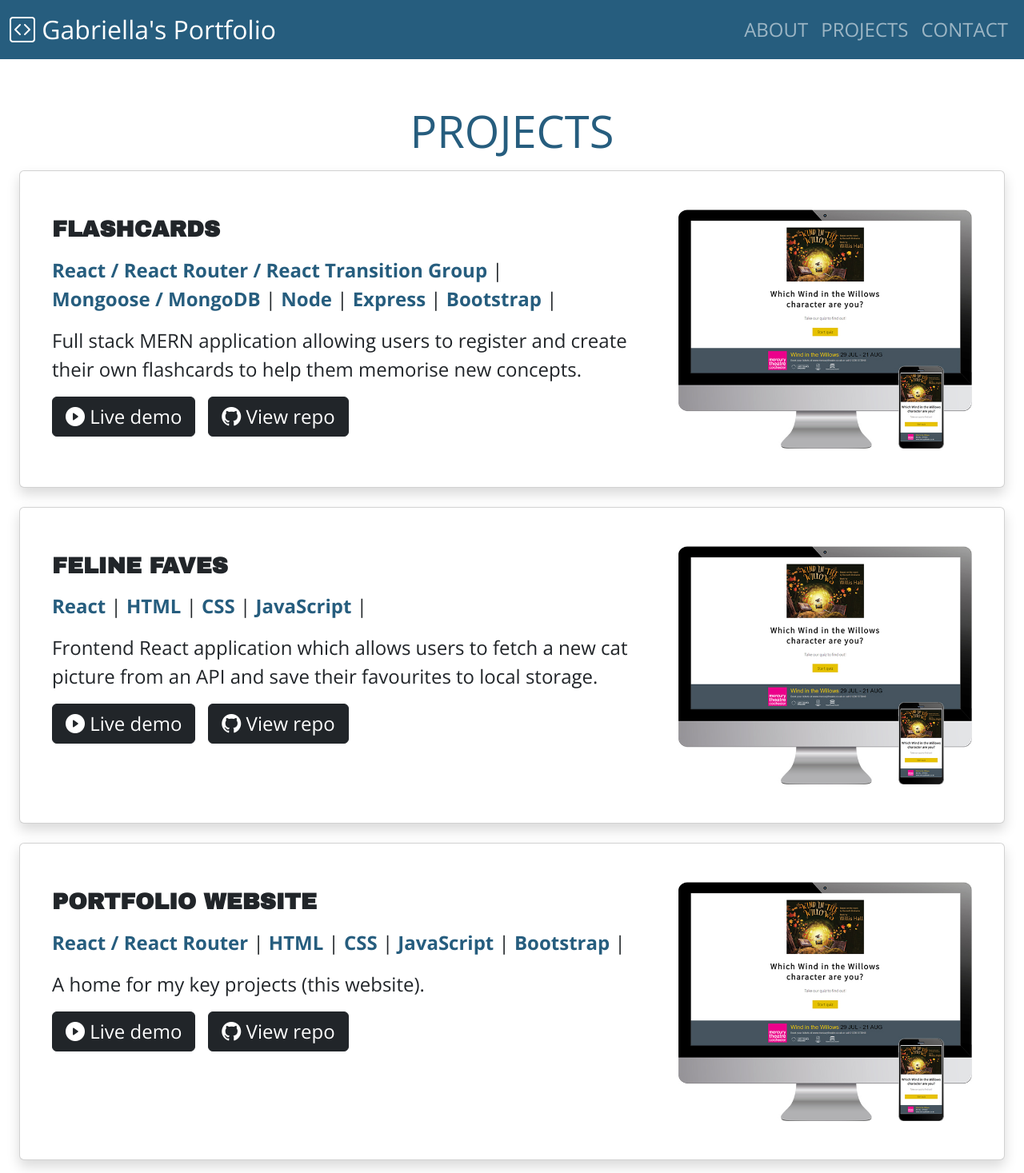
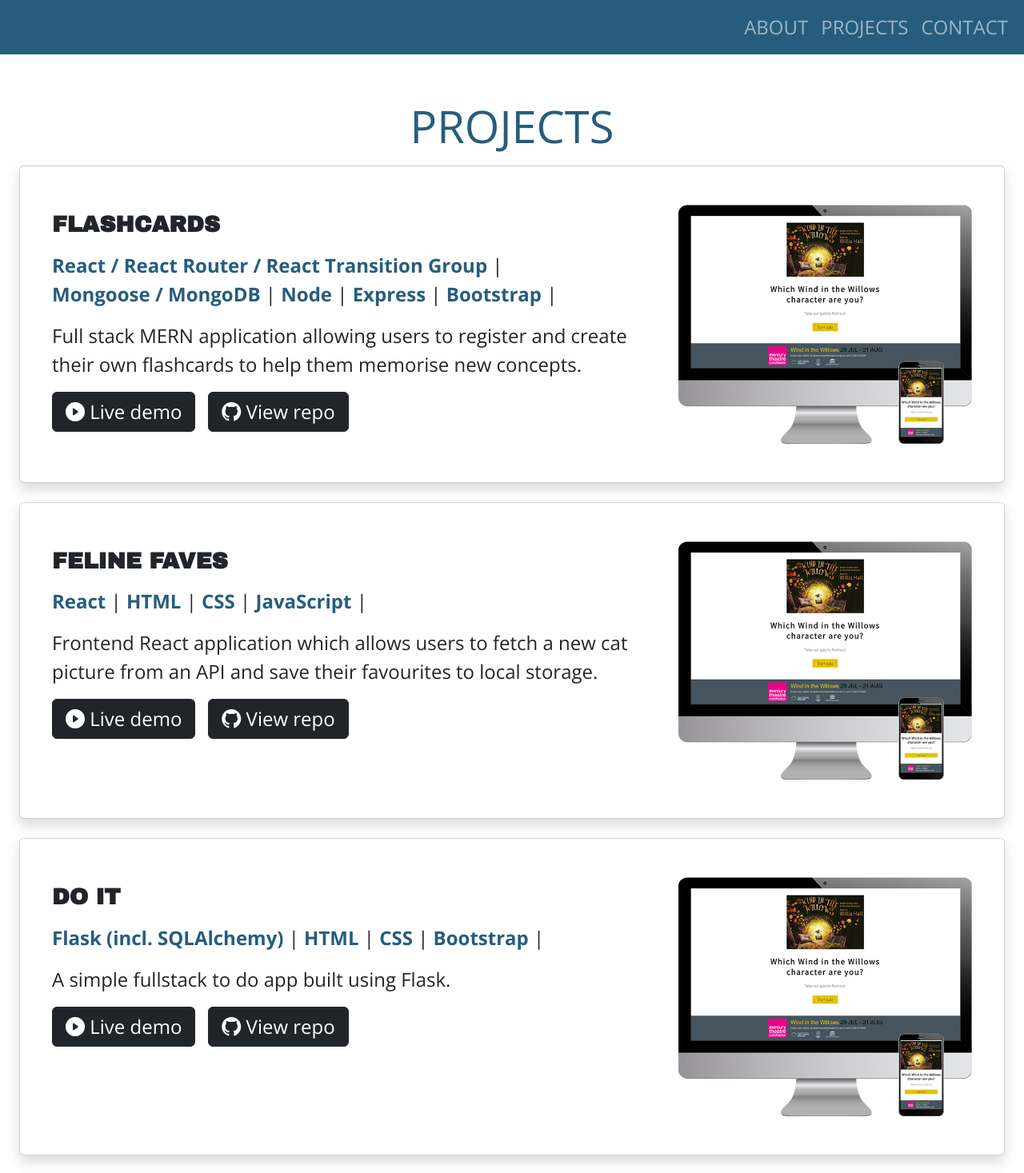
Before and after one commit to pisanzapra/my-portfolio, a React (Create React App) app: page /projects in a window 1280 px wide. Shown: the top 1467 px of the page at 80% size. Built offline with nearby package versions, Linux system fonts and the light colour scheme.

Commit message:
Added Do It to projects

```diff
--- a/src/components/NavBar.js
+++ b/src/components/NavBar.js
@@ -7,11 +7,6 @@ const Nav = () => {
   return (
     <nav className="navbar navbar-expand-lg navbar-dark bg-primary">
       <div className="container-xxl">
-        <Link to={"/"} className="navbar-brand">
-          <i className="bi bi-code-square fs-2"> </i>
-          <span className="fw-medium fs-2"> Gabriella's Portfolio</span>
-        </Link>
-
         <button
           className="navbar-toggler"
           type="button"
--- a/src/components/Projects.js
+++ b/src/components/Projects.js
@@ -38,6 +38,14 @@ const Projects = () => {
             img={placeholder2}
           />
           <Project
+            projectName="Do It"
+            techStack={["Flask (incl. SQLAlchemy)", "HTML", "CSS", "Bootstrap"]}
+            projectDescription="A simple fullstack to do app built using Flask."
+            demoUrl="https://flaskdoit.herokuapp.com/"
+            repoUrl="https://github.com/pisanzapra/flasktodo"
+            img={placeholder3}
+          />
+          <Project
             projectName="Portfolio website"
             techStack={[
               "React / React Router",
```
